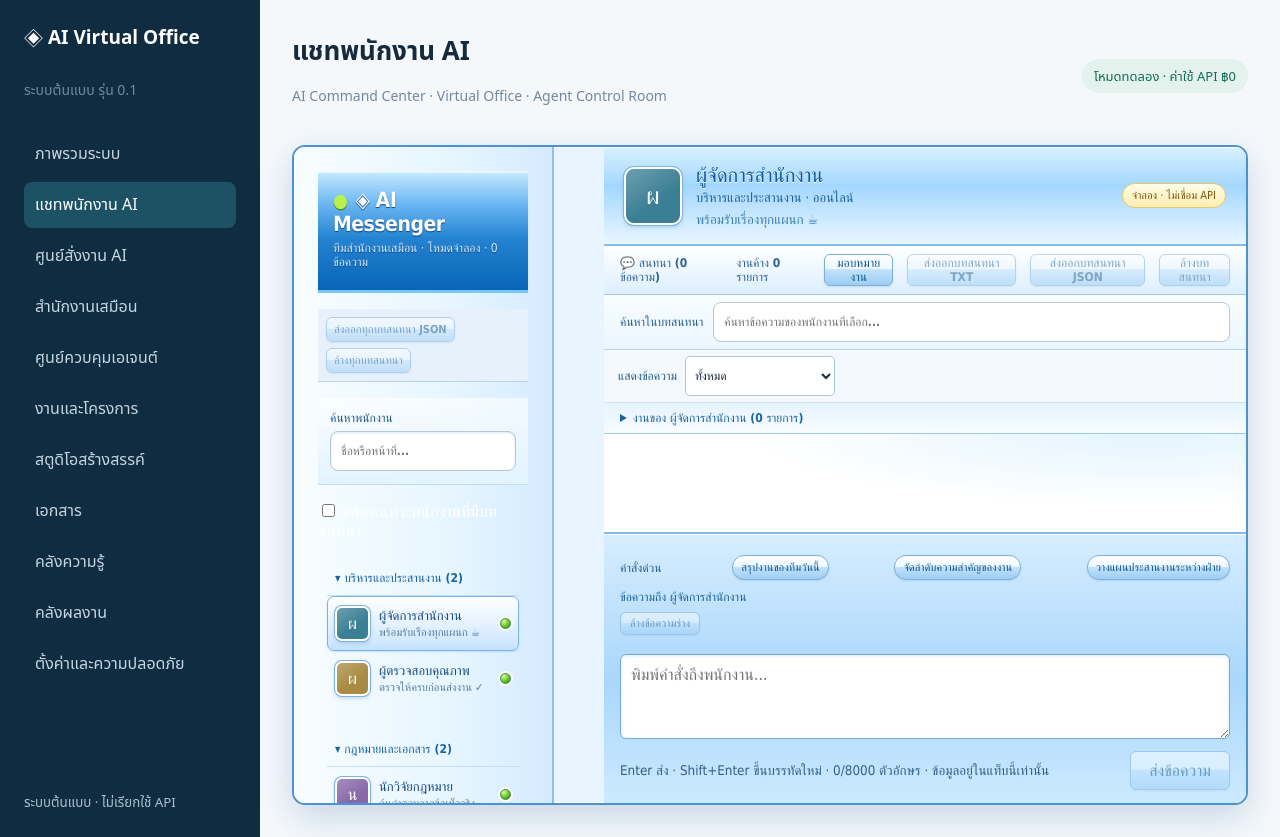
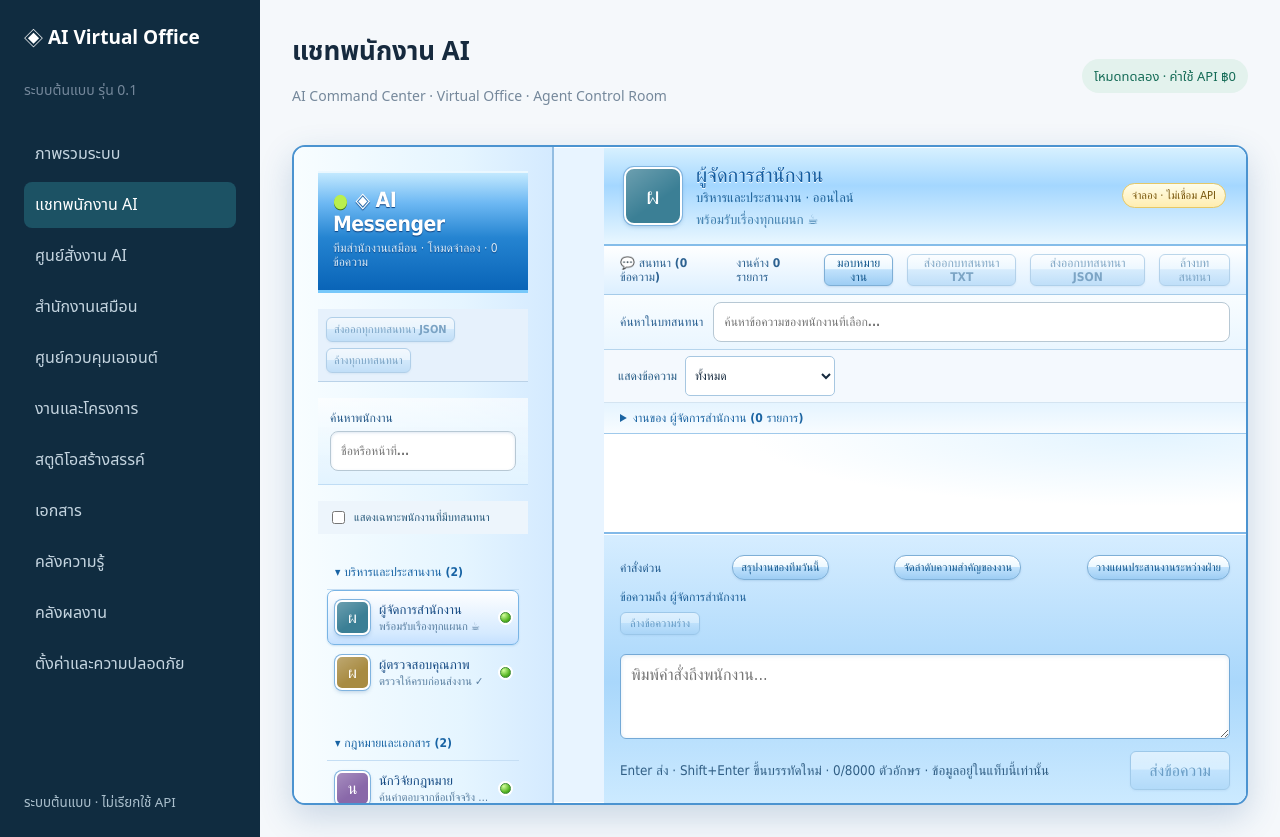
Before and after one commit to lnwlawyer/ai-virtual-office, a React (Vite) app: page / in a window 1280 px wide. Both pictures are taken after a click on the button "แชทพนักงาน AI". Built offline with nearby package versions, Linux system fonts and the light colour scheme; no server answers.

Commit message:
style: Messenger roster conversation badges and filter

```diff
--- a/src/messenger-dashboard.css
+++ b/src/messenger-dashboard.css
@@ -70,3 +70,5 @@
 .msn-reset-search{align-self:flex-start;margin:5px 14px;padding:4px 10px;font-size:11px}.msn-reset-search:focus-visible{outline:3px solid #f4bf3b}
 
 .msn-roster-tools{display:flex;flex-wrap:wrap;gap:6px;padding:8px;background:#e6f1fc;border-bottom:1px solid #bad2e8}.msn-roster-tools button{font-size:11px;padding:5px 7px}.msn-roster .msn-clear-confirm{display:flex;flex-wrap:wrap;gap:5px;padding:8px;font-size:12px;background:#fff6e7;border-bottom:1px solid #ebcb9e}
+
+.msn-active-only{display:flex;align-items:center;gap:6px;padding:7px 10px;font-size:11px;background:#edf5fc;color:#255779}.msn-active-only input{accent-color:#2976af}.msn-chat-count{font-size:10px;padding:2px 5px;border-radius:8px;background:#d7ebff;color:#155c90}.msn-draft-marker{font-size:10px;padding:2px 5px;border-radius:8px;background:#fff2c8;color:#725000}
```
